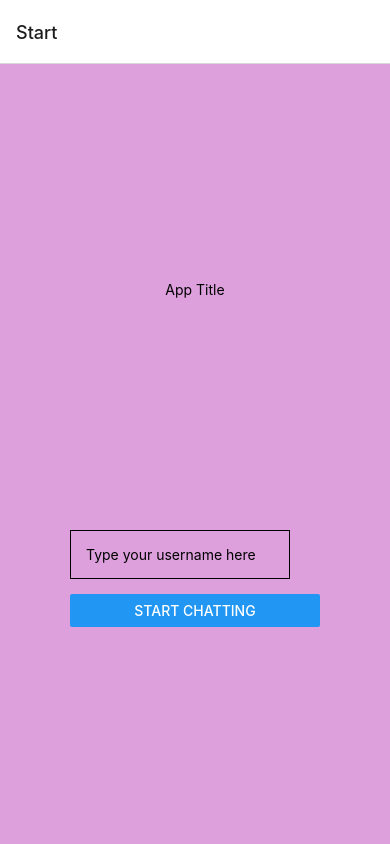
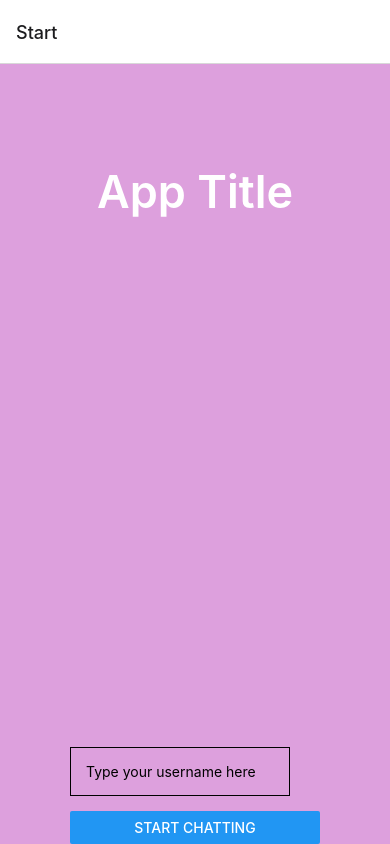
Before and after one commit to SeresBeata/achievement-6, a React Native app: screen /Start in a window 390 px wide. Built offline with nearby package versions, Linux system fonts and the light colour scheme.

Commit message:
Update Title of Start.js
Create style for title and titleContainer.

```diff
--- a/components/Start.js
+++ b/components/Start.js
@@ -5,7 +5,7 @@ const Start = ({ navigation }) => {
   return (
     <View style={styles.container}>
       <View style={styles.titleContainer}>
-        <Text>App Title</Text>
+        <Text style={styles.title}>App Title</Text>
       </View>
       <View>
         <TextInput
@@ -30,8 +30,15 @@ const styles = StyleSheet.create({
     justifyContent: 'space-evenly',
   },
   titleContainer: {
+    flex: 1,
     alignItems: 'center',
-    justifyContent: 'center',
+    justifyContent: 'flex-start',
+    marginTop: 100,
+  },
+  title: {
+    color: 'white',
+    fontSize: 45,
+    fontWeight: '600',
   },
   settingsContainer: {
     alignItems: 'center',
```
